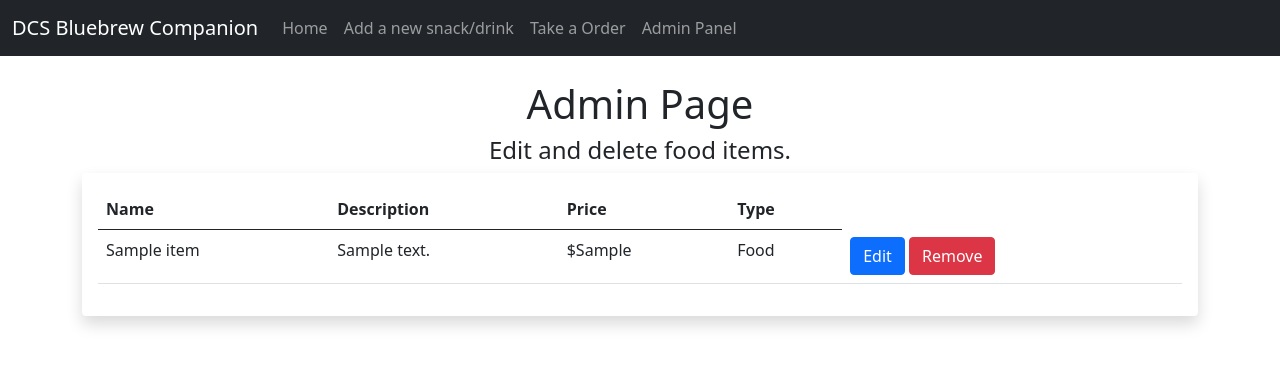
After one commit to LuckyHead11/DCS-Blue-Brew-Companion, a Flask app: page /admin_food in a window 1280 px wide. The commit adds this page. Shown: the top 366 px of the page. Run offline with Flask 3, Linux system fonts and the light colour scheme; the visitor is signed in with stand-in values (Sample User, id 1); tables that the repository leaves empty hold one stand-in row (values such as "Sample post").

Commit message:
admin panel stuff

```diff
--- a/main.py
+++ b/main.py
@@ -7,9 +7,15 @@ import time
 import datetime
 
 
-from flask import Flask, render_template, redirect, request, flash
+from flask import Flask, render_template, redirect, request, flash, session
 from flask_sqlalchemy import SQLAlchemy
+from flask_session import Session
+
+
 app = Flask(__name__)
+app.config["SESSION_PERMANENT"] = False
+app.config["SESSION_TYPE"] = "filesystem"
+Session(app)
 
 import os
 from os import path
@@ -81,6 +87,18 @@ class LogData(db.Model):
     log_date = db.Column(db.DateTime, default=datetime.datetime.now)
 
 
+def check_admin():
+    is_admin = session.get("admin")
+    if is_admin:
+
+        print("Successfully logged in as admin!")
+        return True
+    else:
+        flash("You are not logged in as an admin!", category="error")
+
+        return False
+
+
 
 def create_log_data(name, description, severity):
     log = LogData(log_name=name, log_description=description, log_severity=severity)
@@ -92,7 +110,6 @@ def create_log_data(name, description, severity):
 
 @app.route('/')
 def index():
-    create_log_data("New Order", "A new order has been created!", "Low")
 
     return render_template('index.html')
 
@@ -169,10 +186,11 @@ def admin_login():
 
 @app.route('/admin')
 def admin():
-    #Get all the log data from the database
-    log_data = LogData.query.all()
-    items = Item.query.all()
-    return render_template("admin.html", log_data = log_data, items=items)
+
+
+    if check_admin():  return render_template('admin.html')
+    else: return redirect("/admin-login")
+
 @app.route('/add',methods=['POST'])
 def add():
     item_name = request.form.get('item_name')
@@ -207,6 +225,10 @@ def admin_login_post():
 
     if email == "jreynolds@decaturchristian.net":
         if password == "bluebrew2022":
+            print("Successfully logged in as admin!")
+
+            session["admin"] = True
+            flash("Successfully authenticated user as an admin!")
             return redirect("/admin")
         else:
             flash("Incorrect password!", category="error")
@@ -227,6 +249,23 @@ def delete(id):
     db.session.delete(item)
     db.session.commit()
     return redirect('/')
+
+
+
+@app.route("/admin_food")
+def admin_food():
+    items = Item.query.all()
+    if check_admin(): return render_template("admin_food.html", items=items)
+    else: return redirect("/admin-login")
+
+
+
+
+@app.route("/admin_logdata")
+def admin_logdata():
+    log_data = LogData.query.all()
+    if check_admin(): return render_template("admin_logdata.html", log_data=log_data)
+    else: return render_template("admin_login.html")
 if __name__ == '__main__':
     create_database(app)
     app.run(host="0.0.0.0", port=5000)
--- /dev/null
+++ b/templates/admin_food.html
@@ -0,0 +1,46 @@
+{% extends 'base.html' %}
+
+
+{% block content %}
+
+<div align="center" class="container">
+    <h1>Admin Page</h1>
+
+
+
+
+    <h4>Edit and delete food items.</h4>
+    <div class="container-lg shadow p-3 mb-5 bg-body rounded" align="center">
+        <table class="table">
+            <thead>
+                <tr>
+                    <th scope="col">Name</th>
+                    <th scope="col">Description</th>
+                    <th scope="col">Price</th>
+                    <th scope="col">Type</th>
+                </tr>
+            </thead>
+            <tbody>
+                {% for item in items %}
+                    <tr>
+                        <td>{{ item.item_name }}</td>
+                        <td>{{ item.item_description }}</td>
+                        <td>${{ item.item_price }}</td>
+                        {% if item.item_food == 0 %}
+                            <td>Drink</td>
+                        {% else %}
+                            <td>Food</td>
+                        {% endif %}
+                        <td>
+                            <a type="button" class="btn btn-primary" role="button" href="/edit_item/{{ item.id }}">Edit</a>
+                            <a type="button" class="btn btn-danger" role="button" href="/remove_item/{{ item.id }}">Remove</a>
+                        </td>
+                    </tr>
+                {% endfor %}
+            </tbody>
+        </table>
+    </div>
+</div>
+
+
+{% endblock %}
--- a/templates/index.html
+++ b/templates/index.html
@@ -2,6 +2,7 @@
 
 {% block content %}
     <div class="container-lg shadow p-3 mb-5 bg-body rounded" align="center">
+        <img src="static/images/blue_brew_logo.png" alt="Blue Brew Logo" width=230 height=127>
         <h3>Welcome Worker! 🧑</h3>
         <h4>Click on the button below to start somebodys order!</h2>
         <a type="button" class="btn btn-primary" role="button" href="/order">Start Order</a>
--- a/templates/navbar.html
+++ b/templates/navbar.html
@@ -18,7 +18,7 @@
         </li>
 
         <li class="nav-item">
-          <a class="nav-link" aria-current="page" href="/admin-login">Admin Panel</a>
+          <a class="nav-link" aria-current="page" href="/admin">Admin Panel</a>
         </li>
       </ul>
     </div>
```
Also changed, not shown: templates/admin.html (+7 -31 lines), templates/admin_logdata.html (added, +17 -0 lines).
